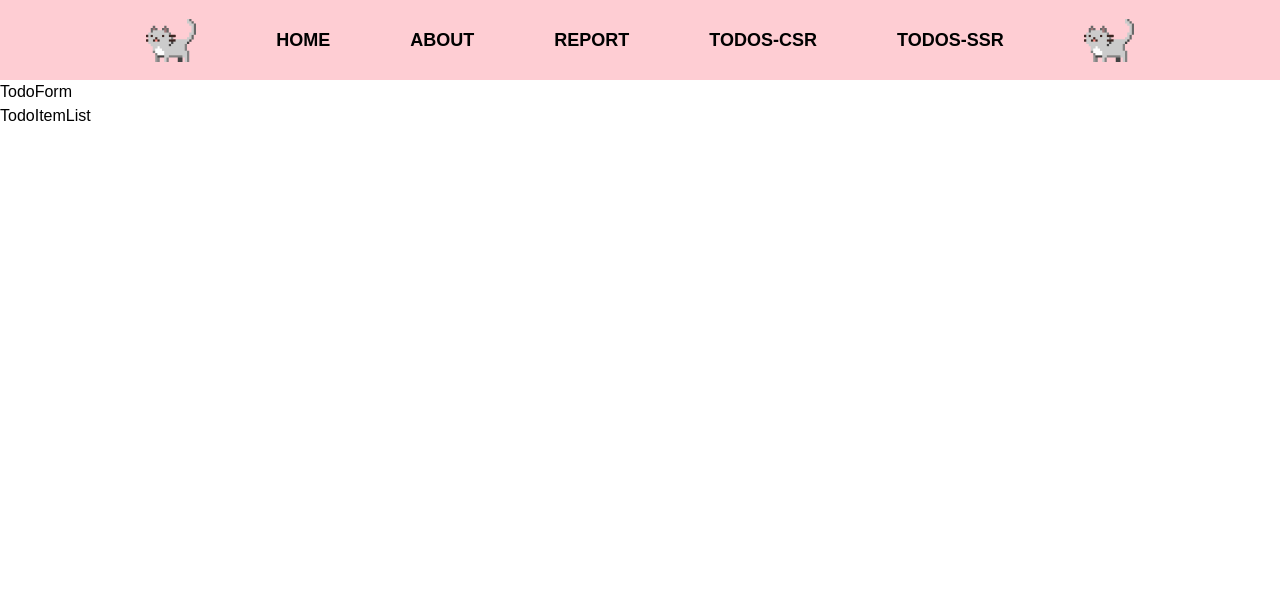
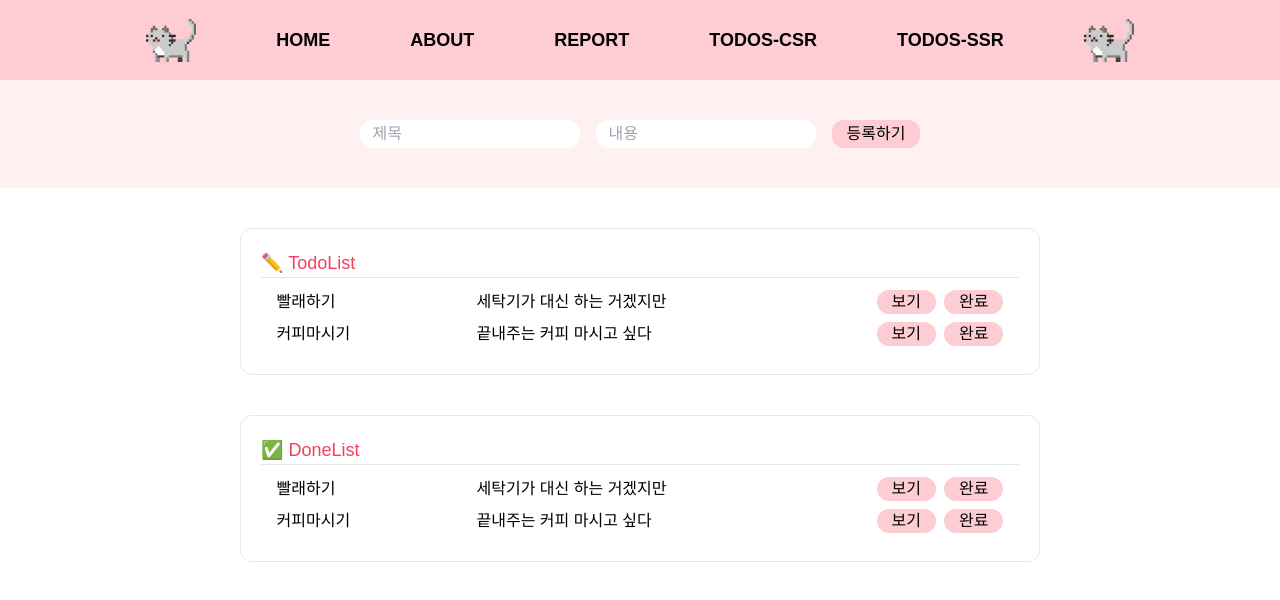
Before and after one commit to redberry0217/myTodoList_nextJs, a Next.js app: page /todos-csr in a window 1280 px wide. Shown: the top 600 px of the page. Built offline with nearby package versions, Linux system fonts and the light colour scheme; a web font is replaced by a local one.

Commit message:
Style: Todos CSR 페이지 UI

```diff
--- a/src/components/todoForm.tsx
+++ b/src/components/todoForm.tsx
@@ -1,7 +1,16 @@
 import React from 'react';
+import { inputStyle, buttonStyle } from '@/styles/styles';
 
 function TodoForm() {
-  return <div>TodoForm</div>;
+  return (
+    <section className="flex justify-center bg-rose-50">
+      <form className="flex gap-4 m-10">
+        <input style={inputStyle} placeholder="제목" />
+        <input style={inputStyle} placeholder="내용" />
+        <button style={buttonStyle}>등록하기</button>
+      </form>
+    </section>
+  );
 }
 
 export default TodoForm;
--- /dev/null
+++ b/src/components/todoItem.tsx
@@ -0,0 +1,29 @@
+import React from 'react';
+import { buttonStyle } from '@/styles/styles';
+
+function TodoItem() {
+  return (
+    <section className="flex flex-col items-center pt-3">
+      <ul>
+        <li className="flex mb-2 hover:bg-gray-100">
+          <div className="w-[200px]">빨래하기</div>
+          <div className="w-[400px]">세탁기가 대신 하는 거겠지만</div>
+          <div className="flex gap-2">
+            <button style={buttonStyle}>보기</button>
+            <button style={buttonStyle}>완료</button>
+          </div>
+        </li>
+        <li className="flex mb-2 hover:bg-gray-100">
+          <div className="w-[200px]">커피마시기</div>
+          <div className="w-[400px]">끝내주는 커피 마시고 싶다</div>
+          <div className="flex gap-2">
+            <button style={buttonStyle}>보기</button>
+            <button style={buttonStyle}>완료</button>
+          </div>
+        </li>
+      </ul>
+    </section>
+  );
+}
+
+export default TodoItem;
--- a/src/components/todoItemList.tsx
+++ b/src/components/todoItemList.tsx
@@ -1,7 +1,21 @@
 import React from 'react';
+import TodoItem from './todoItem';
 
 function TodoItemList() {
-  return <div>TodoItemList</div>;
+  return (
+    <section className="flex flex-col items-center pt-10 gap-y-10">
+      <div className="w-[800px] border rounded-xl p-5">
+        <h1 className="text-lg text-rose-500">✏️ TodoList</h1>
+        <hr />
+        <TodoItem />
+      </div>
+      <div className="w-[800px] border rounded-xl p-5">
+        <h1 className="text-lg text-rose-500">✅ DoneList</h1>
+        <hr />
+        <TodoItem />
+      </div>
+    </section>
+  );
 }
 
 export default TodoItemList;
--- /dev/null
+++ b/src/styles/styles.ts
@@ -0,0 +1,11 @@
+export const inputStyle = {
+  height: '28px',
+  borderRadius: '12px',
+  paddingLeft: '13px'
+};
+
+export const buttonStyle = {
+  backgroundColor: '#FECDD3',
+  borderRadius: '12px',
+  padding: '0 15px'
+};
```
